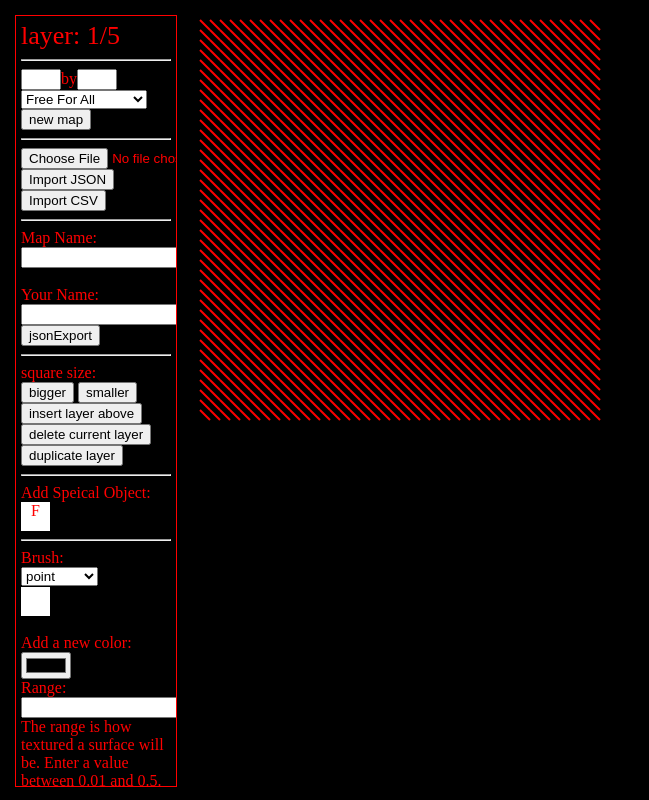
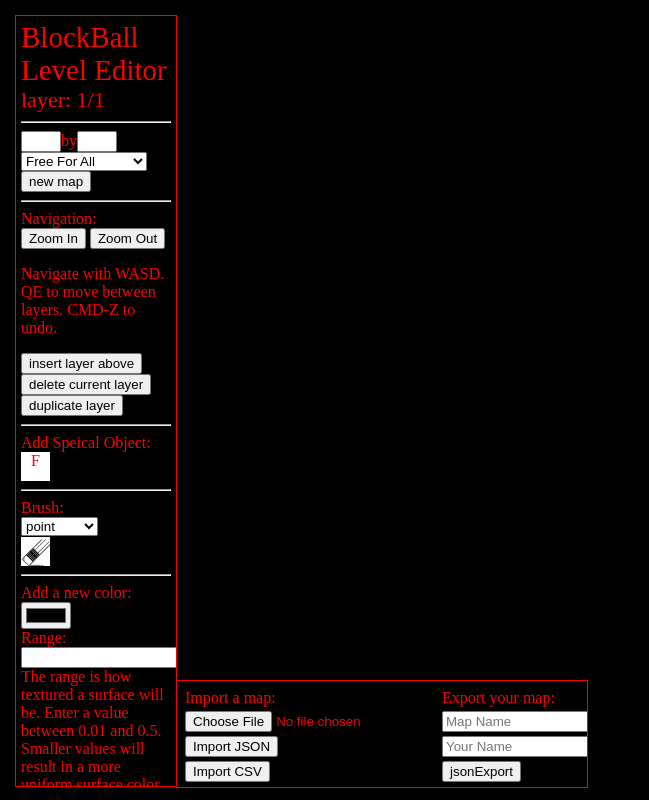
Before and after one commit to vinport16/KHE19, a website: page map_editor/editor.html in a window 1280 px wide. Shown: the whole page, without its empty margins (0-649 px from the left). Drawn offline with Linux system fonts and the light colour scheme.

Commit message:
Updated map editor UI

```diff
--- a/map_editor/editor.html
+++ b/map_editor/editor.html
@@ -5,29 +5,18 @@
   </head>
   <body>
     <canvas id="canvas"></canvas>
-    <div class="floating">
+    <div id="sideBar" class="floating">
+      <div style="font-size: 29px">BlockBall Level Editor</div>
       <div class="layer" id="current-layer">layer: 0/0</div>
       <hr>
       <input type="number" class="size" id="xsize">by<input type="number" class="size" id="ysize"><br>
       <select id="gameType"></select>
       <button id="new">new map</button><br>
       <hr>
-      <input type="file" id="file"></input>
-      <button id="jsonImport">Import JSON</button>
-      <button id="import">Import CSV</button>
-      <hr>
-      <!-- <button id="export">export</button> -->
-      Map Name:
-      <input type="text" id="mapName"></input>
-      </br>
-      </br>
-      Your Name:
-      <input type="text" id="creatorName"></input>
-      <button id="jsonExport">jsonExport</button>
-      <hr>
-      square size:<br>
-      <button id="size-big">bigger</button>
-      <button id="size-small">smaller</button>
+      Navigation: <br>
+      <button id="size-big">Zoom In</button>
+      <button id="size-small">Zoom Out</button>
+      <p>Navigate with WASD. QE to move between layers. CMD-Z to undo.</p>
       <button id="new-layer">insert layer above</button><br>
       <button id="delete-layer">delete current layer</button><br>
       <button id="duplicate-layer">duplicate layer</button><br>
@@ -42,9 +31,10 @@
       <!-- <select id="color"></select> -->
       <br>
       <div id="colorSelect">
-        <div id="white" class="colorBox tooltip" style="height: 29px; width: 29px; display: inline-block; background-color: white"><span class="tooltipText tooltipRight">Eraser</span></div>
+        <div id="white" class="colorBox tooltip" style="height: 29px; width: 29px; display: inline-block; background-color: white"><span class="tooltipText tooltipRight">Eraser</span><img id="white" src="../images/32px-Eraser_icon.svg.png"></div>
       </div>
-      <br>
+
+      <hr>
       Add a new color: <br>
       <input id="newColor" type="color"/>
       <br> Range:
@@ -57,7 +47,29 @@
       <br>
       <button id="addNewColor">Add Color</button>
 
-      <p>Navigate with WASD. QE to move between layers. CMD-Z to undo.</p>
+
+    </div>
+    <div id="bottomBar" class="floating">
+      <table>
+        <!-- First column: Import
+             Second column: Export -->
+        <tr>
+          <td>Import a map: </td>
+          <td>Export your map:</td>
+        </tr>
+        <tr>
+          <td><input type="file" id="file"></input></td>
+          <td><input type="text" id="mapName" placeholder="Map Name"></input> </td>
+        </tr>
+        <tr>
+          <td><button id="jsonImport">Import JSON</button></td>
+          <td><input type="text" id="creatorName" placeholder="Your Name"></input></td>
+        </tr>
+        <tr>
+          <td><button id="import">Import CSV</button></td>
+          <td><button id="jsonExport">jsonExport</button></td>
+        </tr>
+      </table>
     </div>
   </body>
   <script type="text/javascript" src="util.js"></script>
--- a/map_editor/script.js
+++ b/map_editor/script.js
@@ -81,8 +81,9 @@ let gameType = [
   "King of the Hill"
 ]
 
-var map = blankMap(5, 40, 40);
+var map = blankMap(1, 0, 0);
 var previous_map;
+alert("Welcome to the BlockBall Map Editor. Create a new map in the upper left corner or import a map below to get started. ");
 
 function blankMap(zz,xx,yy){
   let map = [];
--- a/map_editor/style.css
+++ b/map_editor/style.css
@@ -3,28 +3,41 @@ body{
 }
 canvas{
   background-color: black;
+  /* margin-top: 125px; */
 }
+
+#sideBar{
+  left: 15px;
+  top: 15px;
+  width: 150px;
+  height: 95%;
+}
+
+#bottomBar{
+  left: 176px;
+  top: 85%;
+  width: 400px;
+  height: 12%;
+}
+
 div.floating{
   color:red;
   background-color: #000;
   position: absolute;
-  left: 15px;
-  top: 15px;
-
   border: 1px solid red;
   padding: 5px;
-
-  width: 150px;
-  height: 95%;
-
   overflow-x: hidden;
 }
 div.layer{
-  font-size: 26px;
+  font-size: 22px;
 }
 
 input.size{
   width: 3em;
+}
+
+table{
+  color: red;
 }
 
 .colorBox{
```
Also changed, not shown: images/32px-Eraser_icon.svg.png (added).
